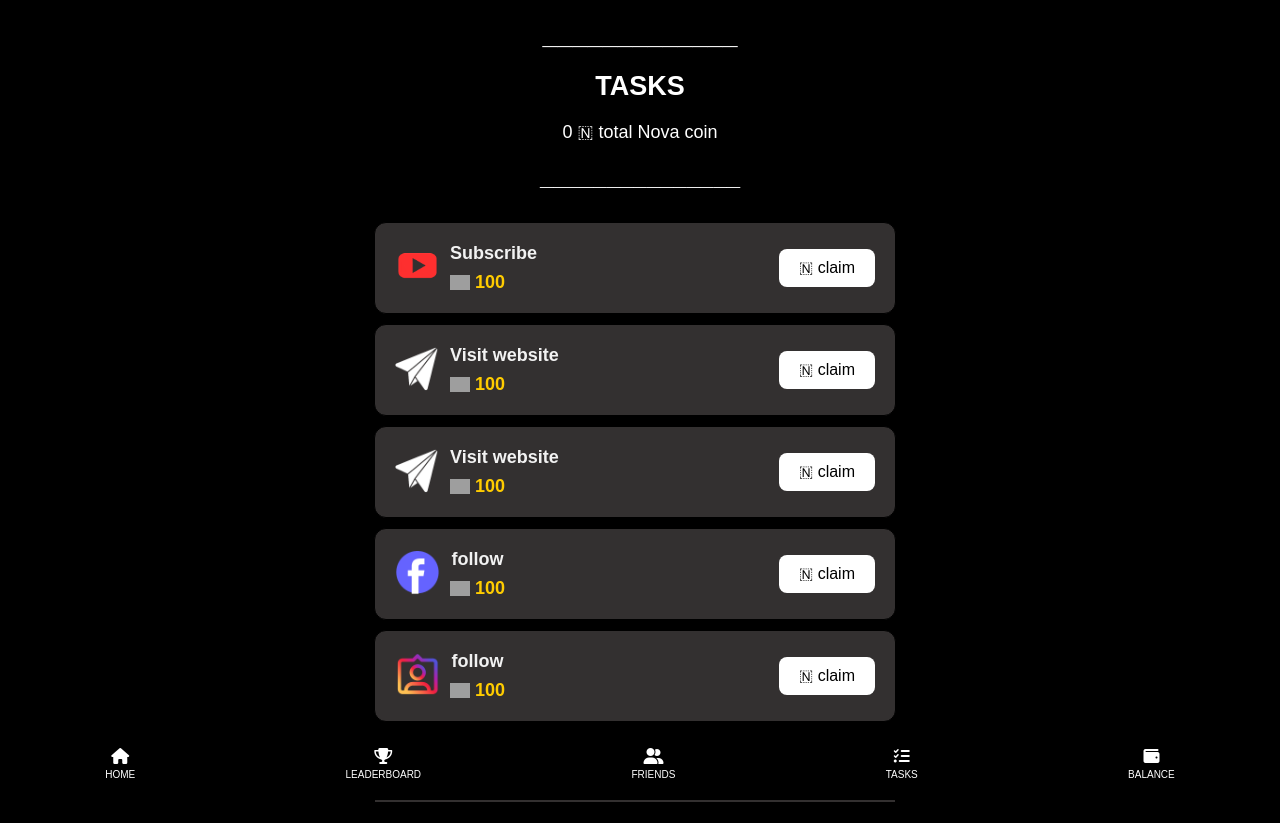
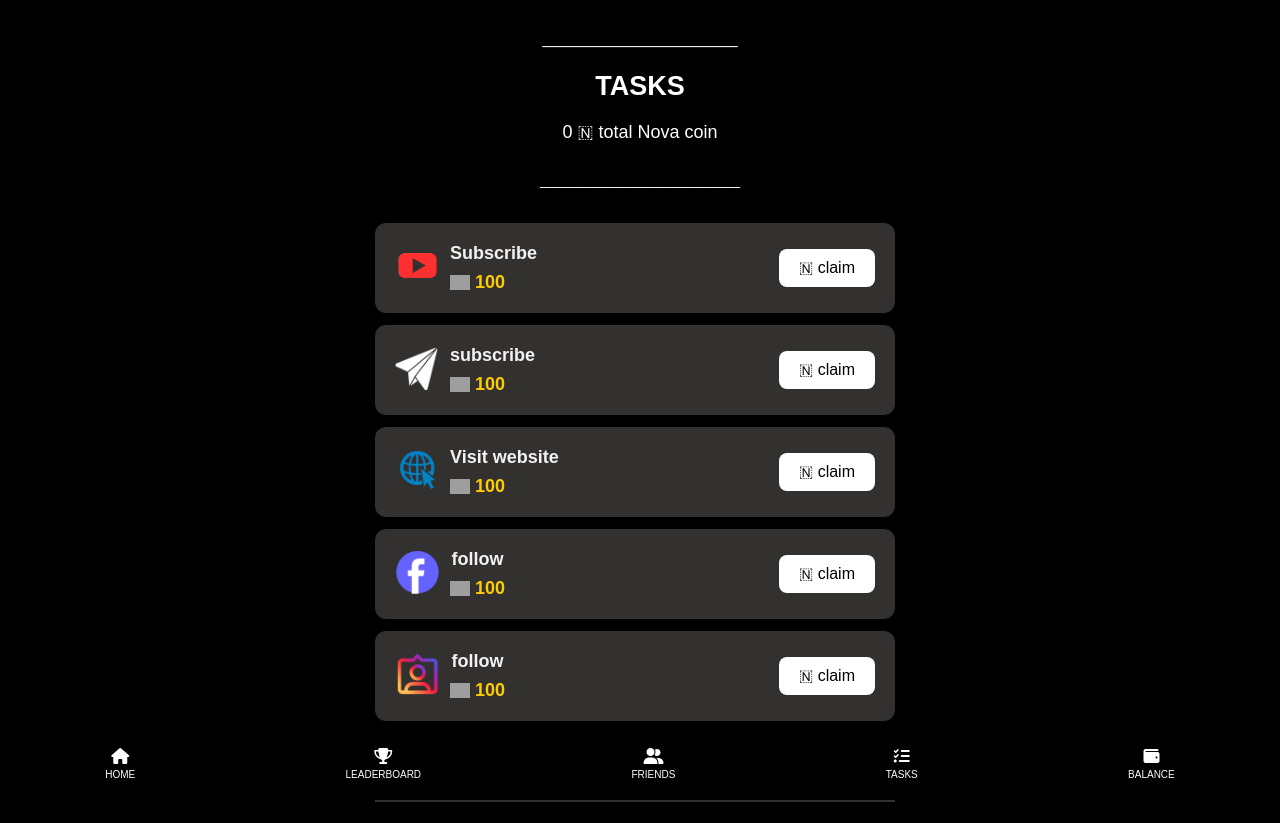
Before and after one commit to Nnachetam10/Nova-coin-, a plain HTML site: page task.html in a window 1280 px wide. Drawn offline with Linux system fonts and the light colour scheme; grey boxes are pictures that could not be loaded.

Commit message:
Update task.html

```diff
--- a/task.html
+++ b/task.html
@@ -155,7 +155,7 @@
                         <img src="material/images/tele.png" width="45px" alt="">
                     </div>
                     <div>
-                        <h4>Visit website</h4>
+                        <h4>subscribe</h4>
                         <div class="task-data">
                             <img src="material/images/logo.png" width="20px" alt="Coin Icon">
                             <h5>100</h5>
@@ -169,7 +169,7 @@
             <div class="task">
                 <div class="task-detail">
                     <div class="task-image">
-                        <img src="material/images/tele.png" width="45px" alt="">
+                        <img src="material/images/web.png" width="45px" alt="">
                     </div>
                     <div>
                         <h4>Visit website</h4>
```
